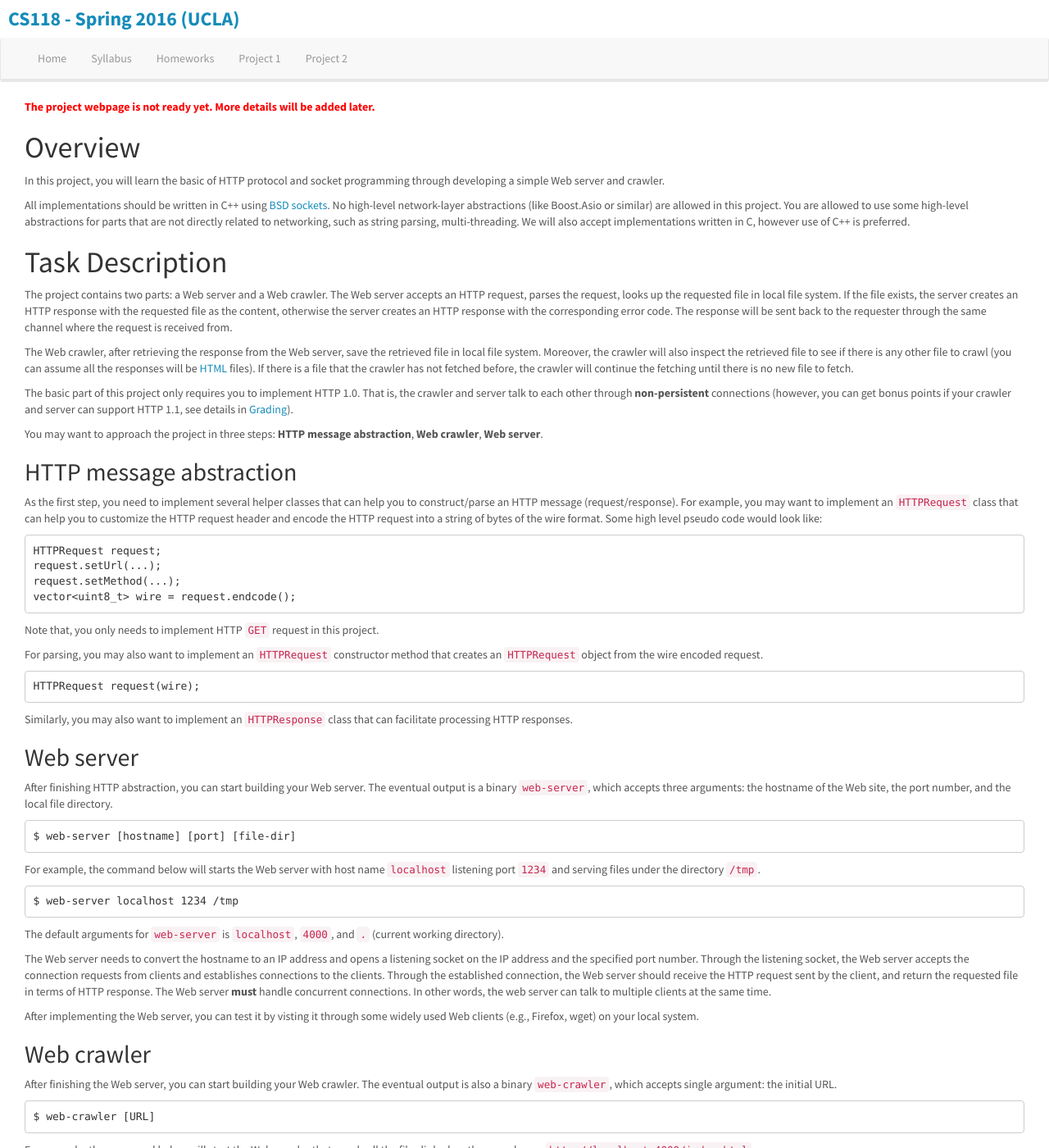
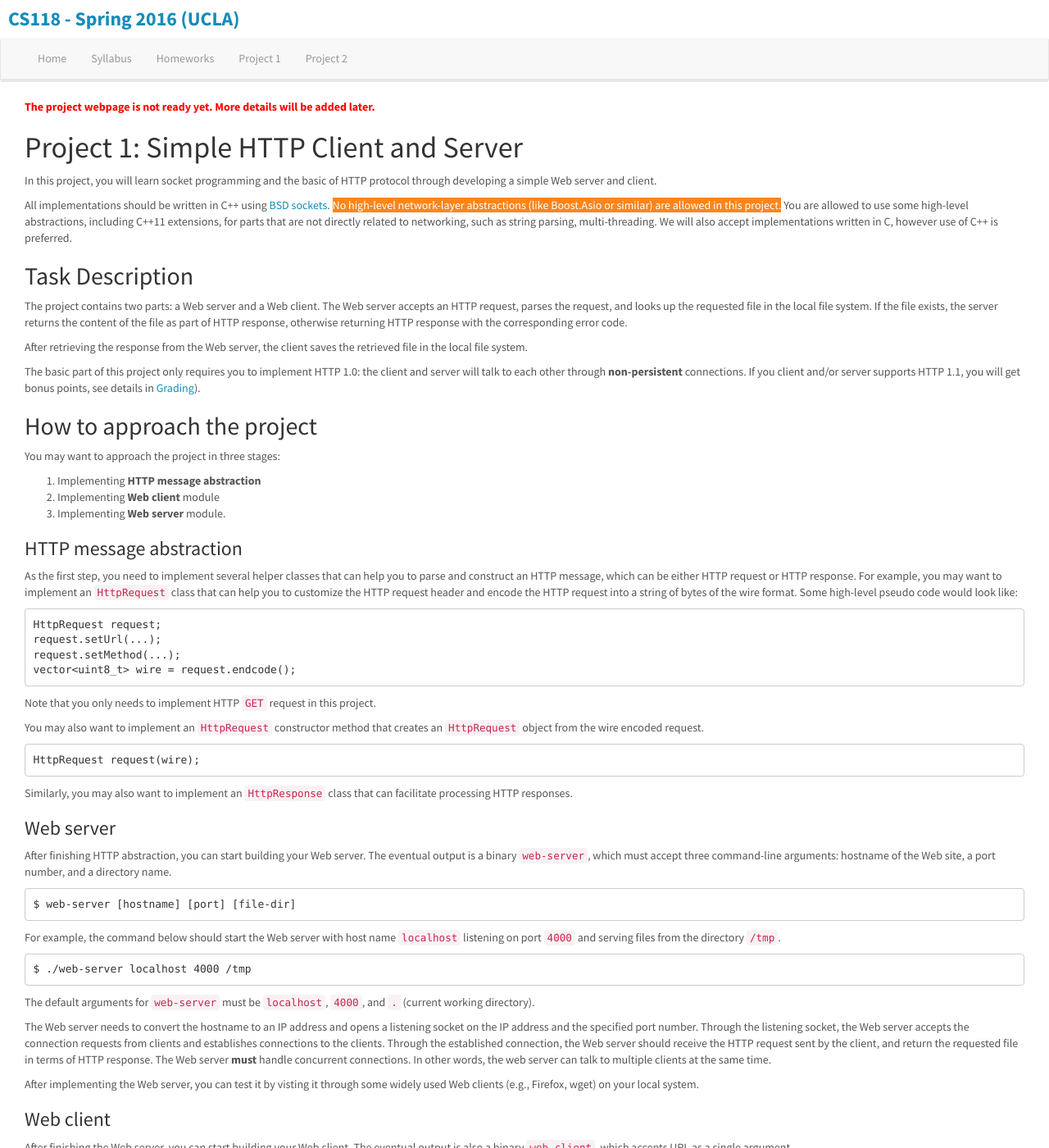
Before and after one commit to cawka/cs118-spring2016, a Jekyll site: the page built from project-1.md, in a window 1280 px wide and 1400 px high. Shown: the whole window at 82% size. Built offline with Jekyll 4.4.1, drawn with Linux system fonts in a browser that asks for light colours; some of the changed text lies outside the part shown.

Commit message:
Update of project 1

```diff
--- a/project-1.md
+++ b/project-1.md
@@ -5,64 +5,66 @@ title: Project 1
 
 **<font color='red'>The project webpage is not ready yet. More details will be added later.</font>**
 
-# Overview
+# Project 1: Simple HTTP Client and Server
 
-In this project, you will learn the basic of HTTP protocol and socket programming through developing a simple Web server and crawler.
+In this project, you will learn socket programming and the basic of HTTP protocol through developing a simple Web server and client.
 
 All implementations should be written in C++ using [BSD sockets](http://en.wikipedia.org/wiki/Berkeley_sockets).
-No high-level network-layer abstractions (like Boost.Asio or similar) are allowed in this project.
-You are allowed to use some high-level abstractions for parts that are not directly related to networking, such as string parsing, multi-threading.
+<span class="alert-warning">No high-level network-layer abstractions (like Boost.Asio or similar) are allowed in this project.</span>
+You are allowed to use some high-level abstractions, including C++11 extensions, for parts that are not directly related to networking, such as string parsing, multi-threading.
 We will also accept implementations written in C, however use of C++ is preferred.
 
 
+## Task Description
 
-# Task Description
+The project contains two parts: a Web server and a Web client.
+The Web server accepts an HTTP request, parses the request, and looks up the requested file in the local file system.
+If the file exists, the server returns the content of the file as part of HTTP response,
+otherwise returning HTTP response with the corresponding error code.
 
-The project contains two parts: a Web server and a Web crawler.
-The Web server accepts an HTTP request, parses the request, looks up the requested file in local file system.
-If the file exists, the server creates an HTTP response with the requested file as the content,
-otherwise the server creates an HTTP response with the corresponding error code.
-The response will be sent back to the requester through the same channel where the request is received from.
+After retrieving the response from the Web server, the client saves the retrieved file in the local file system.
 
-The Web crawler, after retrieving the response from the Web server, save the retrieved file in local file system.
-Moreover, the crawler will also inspect the retrieved file to see if there is any other file to crawl (you can assume all the responses will be [HTML](http://www.w3schools.com/html/default.asp) files).
-If there is a file that the crawler has not fetched before, the crawler will continue the fetching until there is no new file to fetch.
+The basic part of this project only requires you to implement HTTP 1.0: the client and server will talk to each other through **non-persistent** connections.
+If you client and/or server supports HTTP 1.1, you will get bonus points, see details in [Grading](#http1.1)).
 
-The basic part of this project only requires you to implement HTTP 1.0.
-That is, the crawler and server talk to each other through **non-persistent** connections (however, you can get bonus points if your crawler and server can support HTTP 1.1, see details in [Grading](#http1.1)).
+## How to approach the project
 
-You may want to approach the project in three steps: **HTTP message abstraction**, **Web crawler**, **Web server**.
+You may want to approach the project in three stages:
 
-## HTTP message abstraction
+1. Implementing **HTTP message abstraction**
+2. Implementing **Web client** module
+3. Implementing **Web server** module.
 
-As the first step, you need to implement several helper classes that can help you to construct/parse an HTTP message (request/response).
-For example, you may want to implement an `HTTPRequest` class that can help you to customize the HTTP request header and encode the HTTP request into a string of bytes of the wire format. Some high level pseudo code would look like:
+### HTTP message abstraction
 
-    HTTPRequest request;
+As the first step, you need to implement several helper classes that can help you to parse and construct an HTTP message, which can be either HTTP request or HTTP response.
+For example, you may want to implement an `HttpRequest` class that can help you to customize the HTTP request header and encode the HTTP request into a string of bytes of the wire format.  Some high-level pseudo code would look like:
+
+    HttpRequest request;
     request.setUrl(...);
     request.setMethod(...);
     vector<uint8_t> wire = request.endcode();
 
-Note that, you only needs to implement HTTP `GET` request in this project.
+Note that you only needs to implement HTTP `GET` request in this project.
 
-For parsing, you may also want to implement an `HTTPRequest` constructor method that creates an `HTTPRequest` object from the wire encoded request.
+You may also want to implement an `HttpRequest` constructor method that creates an `HttpRequest` object from the wire encoded request.
 
-    HTTPRequest request(wire);
+    HttpRequest request(wire);
 
-Similarly, you may also want to implement an `HTTPResponse` class that can facilitate processing HTTP responses.
+Similarly, you may also want to implement an `HttpResponse` class that can facilitate processing HTTP responses.
 
-## Web server
+### Web server
 
 After finishing HTTP abstraction, you can start building your Web server.
-The eventual output is a binary `web-server`, which accepts three arguments: the hostname of the Web site, the port number, and the local file directory.
+The eventual output is a binary `web-server`, which must accept three command-line arguments: hostname of the Web site, a port number, and a directory name.
 
     $ web-server [hostname] [port] [file-dir]
 
-For example, the command below will starts the Web server with host name `localhost` listening port `1234` and serving files under the directory `/tmp`.
+For example, the command below should start the Web server with host name `localhost` listening on port `4000` and serving files from the directory `/tmp`.
 
-    $ web-server localhost 1234 /tmp
+    $ ./web-server localhost 4000 /tmp
 
-The default arguments for `web-server` is `localhost`, `4000`, and `.` (current working directory).
+The default arguments for `web-server` must be `localhost`, `4000`, and `.` (current working directory).
 
 The Web server needs to convert the hostname to an IP address and opens a listening socket on the IP address and the specified port number.
 Through the listening socket, the Web server accepts the connection requests from clients and establishes connections to the clients.
@@ -70,28 +72,27 @@ Through the established connection, the Web server should receive the HTTP reque
 The Web server **must** handle concurrent connections.
 In other words, the web server can talk to multiple clients at the same time.
 
-
 After implementing the Web server, you can test it by visting it through some widely used Web clients (e.g., Firefox, wget) on your local system.
 
-## Web crawler
+### Web client
 
-After finishing the Web server, you can start building your Web crawler.
-The eventual output is also a binary `web-crawler`, which accepts single argument: the initial URL.
+After finishing the Web server, you can start building your Web client.
+The eventual output is also a binary `web-client`, which accepts URL as a single argument.
 
-    $ web-crawler [URL]
+    $ ./web-client [URL]
 
-For example, the command below will start the Web crawler that crawls all the files linked on the an webpage `http://localhost:4000/index.html`.
+For example, the command below should start the Web client that fetches `index.html` file from your webserver:
 
-    $ web-crawler http://localhost:4000/index.html
+    $ ./web-client http://localhost:4000/index.html
 
-The Web crawler first tries to connect to the Web server as specified in the URL.
-Once the connection is established, the crawler can construct the HTTP request and send it to the Web server, expecting the HTML file in response.
-After receiving the response, the crawler needs to parse it and find more URLs to retrieve.
-All the subsequent retrievals are done in the same way as the initial one.
+The Web client first tries to connect to the Web server as specified in the URL.
+Once the connection is established, the client constructs the HTTP request and sends it to the Web server, expecting a response.
+After receiving the response, the client needs to parse it to distinguish success or failure codes.
+Finally, if the file is successfully retrieved, it should be saved in the current directory using the name inferred from the URL.
 
-You can also test your implementation by crawling some real but simple Website or the Web server you just implemented.
+You can also test your implementation by fetching data from some real websites or the web server you just implemented.
 
-# Environment Setup
+## Environment Setup
 
 You will do this project on a virtual machine powered by VirtualBox.
 
@@ -101,14 +102,15 @@ Here are the instructions to set up your environment.
 
 2. (NOT finished yet...)
 
-# Submission
+## Submission
 
 
 To submit your project, you need to prepare:
 
-1. all your source code and Makefile (no binaries);
-2. a PDF project report that describes
-   * the high level design of your server and crawler;
+1. All your source code and Makefile (no binaries) as `.tar.gz` archive.
+
+2. A PDF project report that describes
+   * the high level design of your server and client;
    * the problems your ran into and how you solved the problems;
    * additional instructions to build your project (if your project uses some other libraries);
    * how you tested your code and why.
@@ -123,18 +125,16 @@ Please make sure:
 
 Otherwise, your will not get any credit.
 
-
-# Grading
+## Grading
 
 Your code will be first checked by a software plagiarism detecting tool. If we find any plagiarism, you will not get any credit.
 
-Your code will then be automatically tested in some testing scenarios. If your code can pass all the test cases, you will get full credit.
+Your code will then be automatically tested in some testing scenarios. If your code can pass all our automated test cases, you will get the full credit.
 
-
-##  Bonus points
+###  Bonus points
 
 You can have:
 
-* 5% extra points: if your crawler can handle HTTP request timeout;
-* 10% extra points: if you can implement concurrent Web server using both synchronous and asynchronous programming techniques;
-* <a name="http1.1"></a>10% extra points: if both of crawler and server can support HTTP 1.1 instead of HTTP 1.0. More specifically, the crawler should be able to talk to the server over a persistent connection, and use pipeline if necessary.
+* 1 extra point: if your client can handle HTTP request timeout;
+* 2 extra points: if you can implement concurrent Web server using both synchronous and asynchronous programming techniques;
+* <a name="http1.1"></a>2 extra points: if the client and server can support HTTP 1.1 in addition to HTTP 1.0: the client should be able to talk to the server over persistent connections, using pipelines if necessary.
```
Also changed, not shown: syllabus.md (+2 -2 lines).
